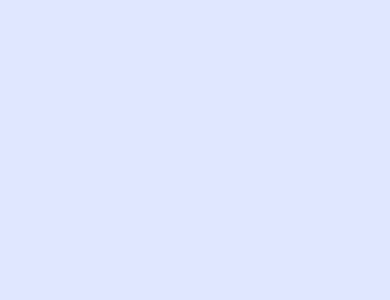
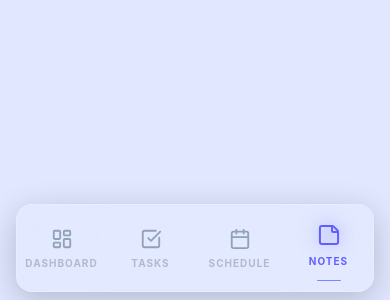
Before and after one commit to Daorza/Zen, a React (Vite) app: page /notes in a window 390 px wide. Shown: the part 544-844 px from the top of the page. Built offline with nearby package versions, Linux system fonts and the light colour scheme.

Commit message:
mobile navigation bar

```diff
--- a/src/components/layouts/AppLayout.jsx
+++ b/src/components/layouts/AppLayout.jsx
@@ -1,14 +1,16 @@
 import { Outlet } from "react-router-dom"
 import SideBar from "./Sidebar"
+import BottomBar from "./BottomBar"
 export default function AppLayout() {
     return (
         <div className="w-full h-screen flex gap-4 bg-indigo-100 dark:bg-slate-900">
             <div className="hidden md:block">
                 <SideBar/>
             </div>
-            <div className="w-full h-full overflow-y-auto ">
+            <div className="w-full h-full overflow-y-auto">
                 <Outlet />
             </div>
+            <BottomBar/>
         </div>
     )
 }
--- /dev/null
+++ b/src/components/layouts/BottomBar.jsx
@@ -0,0 +1,64 @@
+import { NavLink, useLocation } from "react-router-dom";
+import { LayoutDashboard, CheckSquare, Calendar, StickyNote } from "lucide-react";
+
+const MENU_ITEMS = [
+      { label: "Dashboard", icon: LayoutDashboard, path: "/dashboard" },
+      { label: "Tasks",     icon: CheckSquare,     path: "/task" },
+      { label: "Schedule",  icon: Calendar,        path: "/schedule" },
+      { label: "Notes",     icon: StickyNote,      path: "/notes" },
+    //   tambahin profile page
+    ];
+const BottomBar = () => {
+  const location = useLocation();
+
+  return (
+    <nav className="fixed bottom-0 z-40 h-24 w-full flex items-center justify-center md:hidden px-4 pb-2">
+      <div className="flex items-center justify-around w-full h-full rounded-2xl backdrop-blur-2xl bg-white/10 dark:bg-slate-900/40 border border-white/20 dark:border-white/10 shadow-[0_8px_32px_rgba(0,0,0,0.2)]">
+        {MENU_ITEMS.map((item) => {
+          const isActive = location.pathname === item.path;
+          return (
+            <NavLink
+              key={item.path}
+              to={item.path}
+              className="relative flex flex-col items-center justify-center gap-1 flex-1 h-full group"
+            >
+              {/* Icon */}
+              <span
+                className={`
+                  relative z-10 transition-all duration-400 ease-out
+                  ${isActive
+                    ? "-translate-y-1 scale-110 text-indigo-500 dark:text-indigo-400 drop-shadow-[0_0_8px_rgba(99,102,241,0.8)]"
+                    : "translate-y-0 scale-100 text-slate-400 dark:text-white/30 group-hover:text-slate-600 dark:group-hover:text-white/60 group-hover:scale-105"
+                  }
+                `}
+              >
+                <item.icon size={22} />
+              </span>
+
+              <span
+                className={`
+                  relative z-10 text-[10px] font-bold tracking-widest uppercase transition-all duration-400 ease-out
+                  ${isActive
+                    ? "opacity-100 translate-y-0 text-indigo-500 dark:text-indigo-400"
+                    : "opacity-40 translate-y-0.5 text-slate-500 dark:text-white/30 group-hover:opacity-70"
+                  }
+                `}
+              >
+                {item.label}
+              </span>
+
+              <span
+                className={`
+                  absolute bottom-2.5 w-6 h-px rounded-2xl bg-indigo-400 transition-all duration-500
+                  ${isActive ? "opacity-100 scale-100" : "opacity-0 scale-0"}
+                `}
+              />
+            </NavLink>
+          );
+        })}
+      </div>
+    </nav>
+  );
+};
+
+export default BottomBar;
```
Also changed, not shown: src/components/layouts/Sidebar.jsx (+6 -6 lines).
